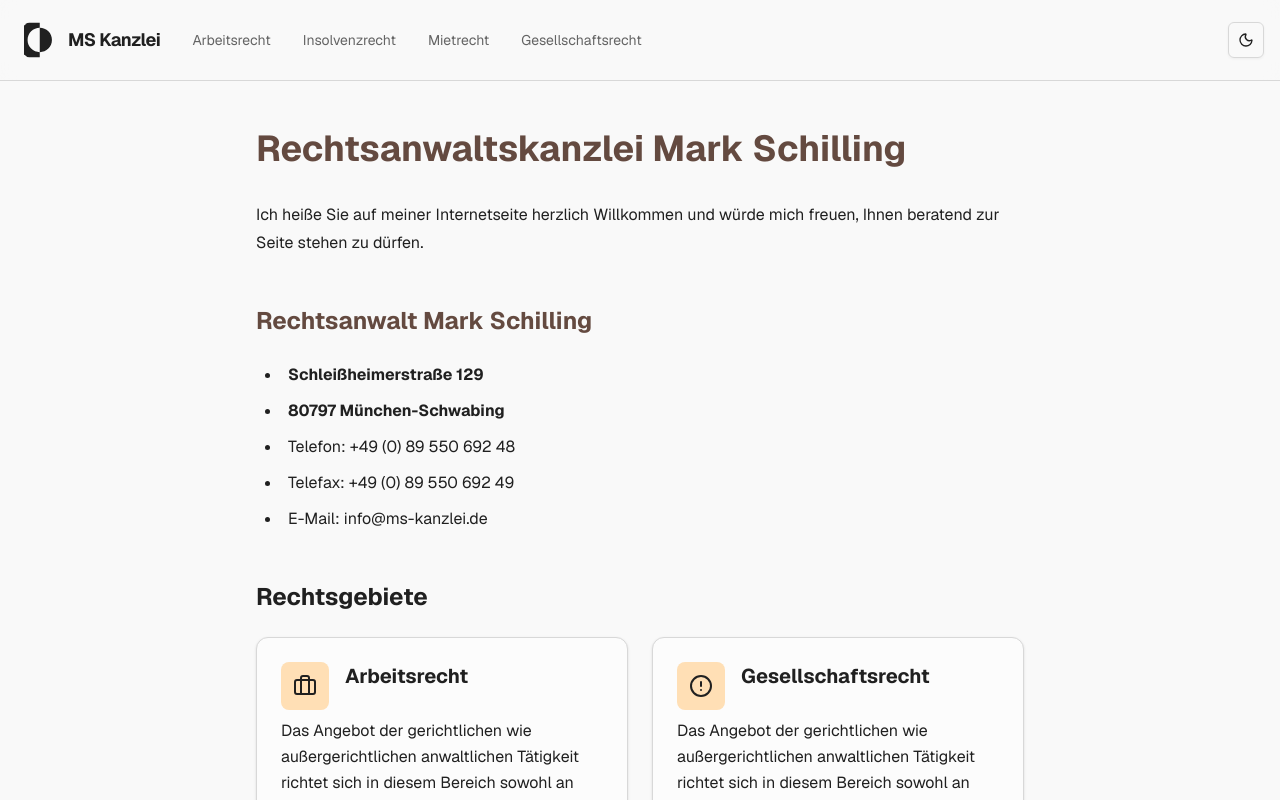
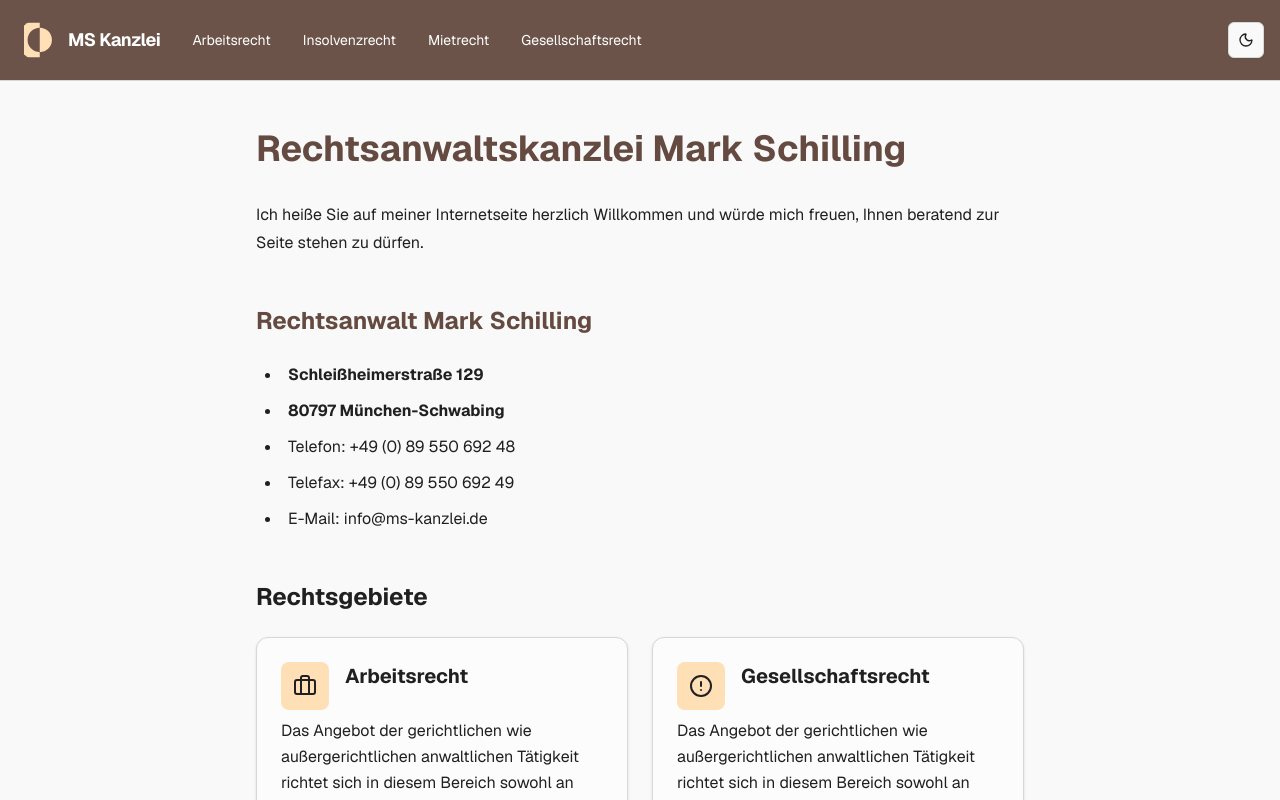
Before and after one commit to mrpitch/ms-kanzlei, a Next.js app: page / in a window 1280 px wide. Shown: the top 800 px of the page. Built offline with nearby package versions, Linux system fonts and the light colour scheme.

Commit message:
style: update header and logo components with new color schemes and hover effects

```diff
--- a/src/components/header.tsx
+++ b/src/components/header.tsx
@@ -16,11 +16,11 @@ export function Header() {
 	const navItems = config.navItems;
 
   return (
-    <header className="sticky top-0 z-50 bg-background/95 backdrop-blur supports-backdrop-filter:bg-background/60 border-b border-border">
+    <header className="sticky top-0 z-50 bg-primary backdrop-blur supports-backdrop-filter:bg-primary/95 border-b border-border">
       <div className="container mx-auto px-4">
         <div className="flex items-center justify-between h-16 md:h-20">
           {/* Logo */}
-          <Link href="/" className="flex items-center gap-2">
+          <Link href="/" className="flex items-center gap-2 text-primary-foreground">
             <Logo />
             <span className="font-semibold text-lg tracking-tight">{config.title}</span>
           </Link>
@@ -31,7 +31,7 @@ export function Header() {
               <Link
                 key={item.href}
                 href={item.href}
-                className="text-sm text-muted-foreground hover:text-foreground transition-colors"
+                className="text-sm text-primary-foreground hover:text-secondary transition-colors"
               >
                 {item.label}
               </Link>
--- a/src/components/ui/logo.tsx
+++ b/src/components/ui/logo.tsx
@@ -12,7 +12,7 @@ export const Logo: React.FC<ILogoProps> = ({ name, className }) => {
 	className = cn(baseStyles.default, className)
 
 	return (
-		<div className="text-foreground flex items-center space-x-2">
+		<div className="text-secondary flex items-center space-x-2">
 			<svg
 				width="82"
 				height="100"
```
